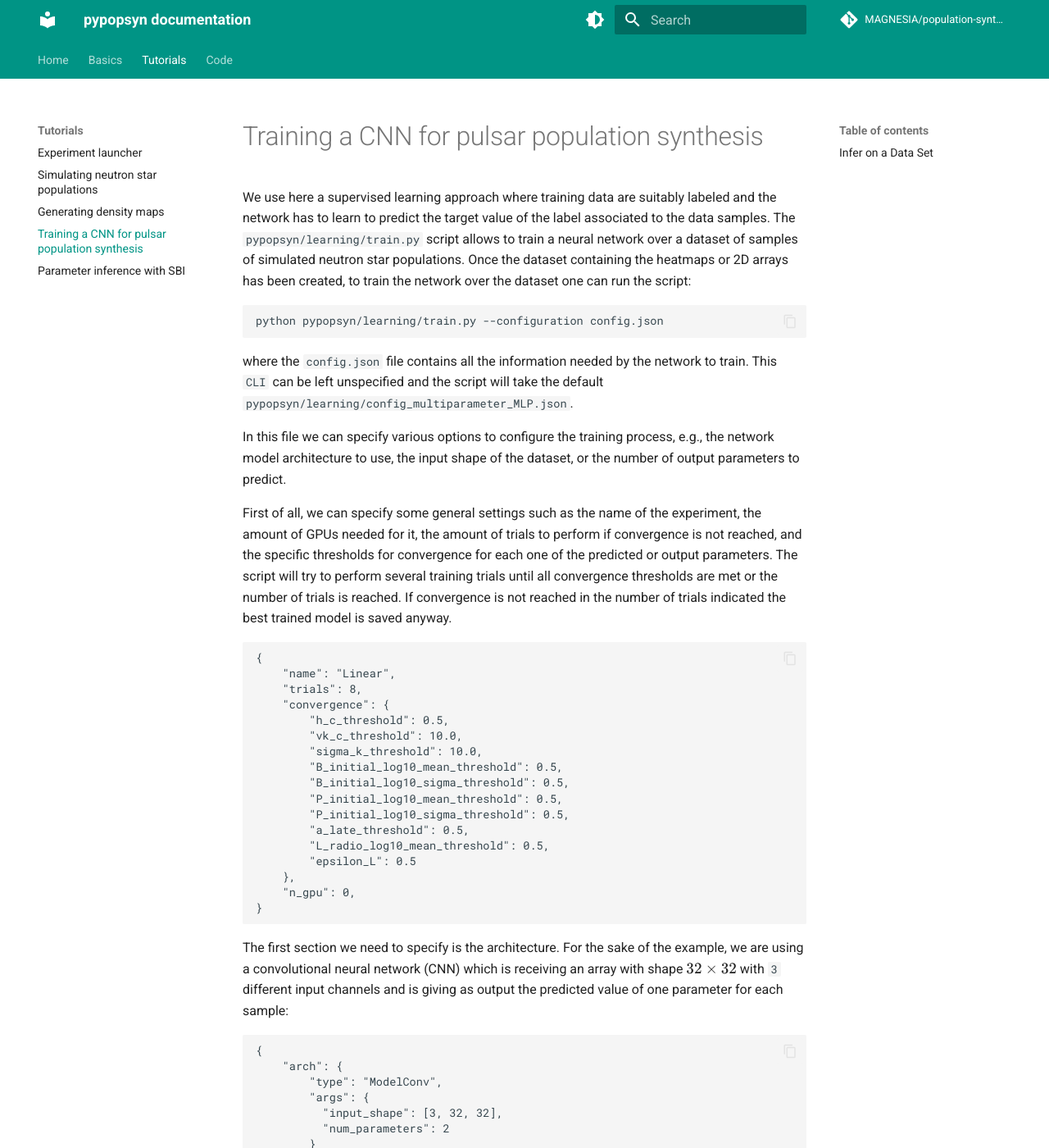
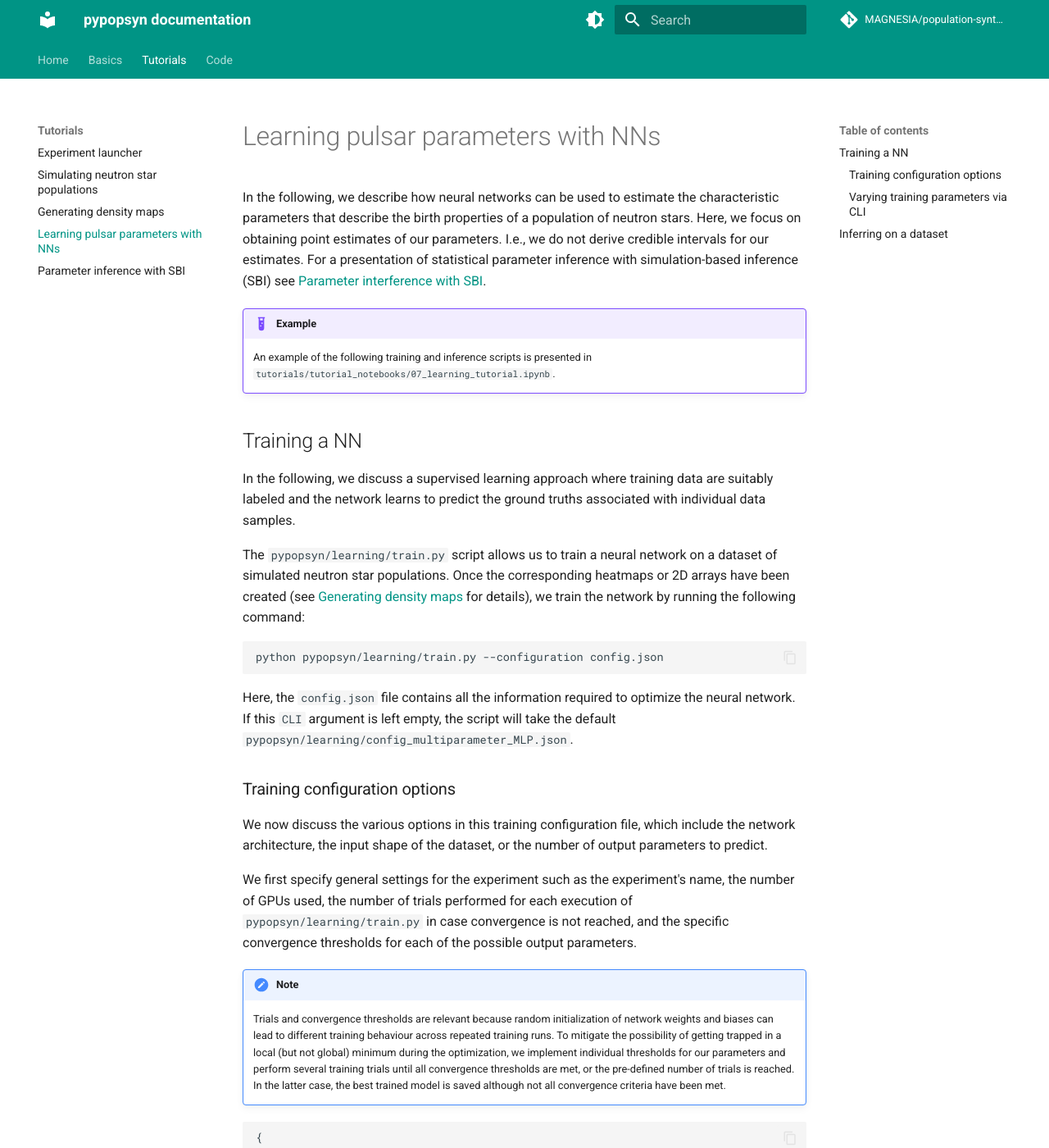
Before and after one commit to ice-csic-astroexotic/ML-Poppyns, an MkDocs documentation site: the page built from docs/tutorials/learning_tutorial.md, in a window 1280 px wide and 1400 px high. Shown: the whole window at 82% size. Built offline with MkDocs 1.6.1 and Material for MkDocs 9.7.7, drawn with Linux system fonts in a browser that asks for light colours; formulas are drawn with MathJax 3; comment, search, counter and statistics services are not loaded; some of the changed text lies outside the part shown.

Commit message:
Adjusting text for clarity; Part I.

````diff
--- a/docs/tutorials/learning_tutorial.md
+++ b/docs/tutorials/learning_tutorial.md
@@ -1,18 +1,46 @@
-# Training a CNN for pulsar population synthesis
+# Learning pulsar parameters with NNs
 
-We use here a supervised learning approach where training data are suitably labeled and the network has to learn to predict the target value of the label associated to the data samples.
-The `pypopsyn/learning/train.py` script allows to train a neural network over a dataset of samples of simulated neutron star populations.
-Once the dataset containing the heatmaps or 2D arrays has been created, to train the network over the dataset one can run the script:
+In the following, we describe how neural networks can be used to estimate the characteristic parameters that describe
+the birth properties of a population of neutron stars. Here, we focus on obtaining point estimates of our parameters.
+I.e., we do not derive credible intervals for our estimates. For a presentation of statistical parameter inference
+with simulation-based inference (SBI) see [Parameter interference with SBI](learning_tutorial_sbi.md).
+
+!!! example
+
+    An example of the following training and inference scripts is presented in
+    `tutorials/tutorial_notebooks/07_learning_tutorial.ipynb`.
+
+## Training a NN
+
+In the following, we discuss a supervised learning approach where training data are suitably labeled and the network
+learns to predict the ground truths associated with individual data samples.
+
+The `pypopsyn/learning/train.py` script allows us to train a neural network on a dataset of simulated
+neutron star populations. Once the corresponding heatmaps or 2D arrays have been created (see [Generating density
+maps](generator_tutorial.md) for details), we train the network by running the following command:
 ```commandline
 python pypopsyn/learning/train.py --configuration config.json
 ```
-where the `config.json` file contains all the information needed by the network to train. This `CLI` can be left unspecified and the script will take the default `pypopsyn/learning/config_multiparameter_MLP.json`.
+Here, the `config.json` file contains all the information required to optimize the neural network. If this `CLI`
+argument is left empty, the script will take the default `pypopsyn/learning/config_multiparameter_MLP.json`.
 
-In this file we can specify various options to configure the training process, e.g., the network model architecture to use, the input shape of the dataset, or the number of output parameters to predict.
+### Training configuration options
 
-First of all, we can specify some general settings such as the name of the experiment, the amount of GPUs needed for it, the amount of trials to perform if convergence is not reached, and the specific thresholds for convergence for each one of the predicted or output parameters.
-The script will try to perform several training trials until all convergence thresholds are met or the number of trials is reached.
-If convergence is not reached in the number of trials indicated the best trained model is saved anyway.
+We now discuss the various options in this training configuration file, which include the network architecture,
+the input shape of the dataset, or the number of output parameters to predict.
+
+We first specify general settings for the experiment such as the experiment's name, the number of GPUs used, the number
+of trials performed for each execution of `pypopsyn/learning/train.py` in case convergence is not reached, and the
+specific convergence thresholds for each of the possible output parameters.
+
+!!! note
+
+    Trials and convergence thresholds are relevant because random initialization of network weights and biases can lead
+    to different training behaviour across repeated training runs. To mitigate the possibility of getting trapped in a
+    local (but not global) minimum during the optimization, we implement individual thresholds for our parameters and
+    perform several training trials until all convergence thresholds are met, or the pre-defined number of trials is
+    reached. In the latter case, the best trained model is saved although not all convergence criteria have been met.
+
 ```commandline
 {
     "name": "Linear",
@@ -33,8 +61,9 @@ If convergence is not reached in the number of trials indicated the best trained
 }
 ```
 
-The first section we need to specify is the architecture.
-For the sake of the example, we are using a convolutional neural network (CNN) which is receiving an array with shape $32 \times 32$ with `3` different input channels and is giving as output the predicted value of one parameter for each sample:
+Next, we specify the network architecture. In the following example, we use predefined convolutional neural network
+(CNN) denoted by `ModelConv`. This CNN receives an array of shape $32 \times 32$ with `3` different input channels
+(three of our density maps) and outputs `2` values (corresponding to two of our pulsar parameters):
 ```commandline
 {
     "arch": {
@@ -47,8 +76,8 @@ For the sake of the example, we are using a convolutional neural network (CNN) w
 }
 ```
 
-We also need to specify a scheme to initialize the weights and biases of the network.
-In this case, we show an example using the `InitializerKaiming`.
+We also specify a scheme to initialize the weights and biases of the network.
+Here, we show an example using the Kaiming initializer denoted by `InitializerKaiming`.
 ```commandline
 {
     "weights_initializer": {
@@ -173,10 +202,9 @@ Some parameters for the training routine such as the total number of epochs, the
 }
 ```
 
-Once you have set up the configuration file, to launch the training script you can simply run the script:
-```commandline
-python pypopsyn/learning/train.py --configuration config.json
-```
+### Varying training parameters via `CLI`
+
+Instead of passing a `config.json` file to the training module, we can also ...
 
 When launching the training script you can also provide some of the parameters contained in the configuration file directly via `CLI`.
 For example one can provide the paths to the training and validation dataset, the input channels and the labels to select, the input shape, the number of parameters to predict, either to apply normalization or standardization to the input, the batch size, the learning rate value and the path where to save the trained model.
@@ -194,7 +222,7 @@ Each subfolder in the `logs` directory will contain three `json` files:
 Each subfolder in the `models` directory will contain the saved best trained model in `.pth` format.
 
 
-## Infer on a Data Set
+## Inferring on a dataset
 
 Once a network has been trained, it can be used to infer on an existing dataset of generated maps.
 To do so the script `pypopsyn/learning/infer.py` allows you to take an experiment configuration file, a pretrained model, and a data set to run inference on selected samples for that dataset.
@@ -259,7 +287,3 @@ target:B_initial_log10_mean,target:P_initial_log10_mean,predicted:B_initial_log1
 12.566689491271973,-0.331459105014801,12.784342765808105,-0.3929998278617859
 13.581913948059082,-1.2630716562271118,13.486227989196777,-1.055734395980835
 ```
-
-!!! example
-
-    To see a tutorial example for how to use these training and inference scripts you can look at the notebook in `tutorials/tutorial_notebooks/07_learning_tutorial.ipynb`.
````
